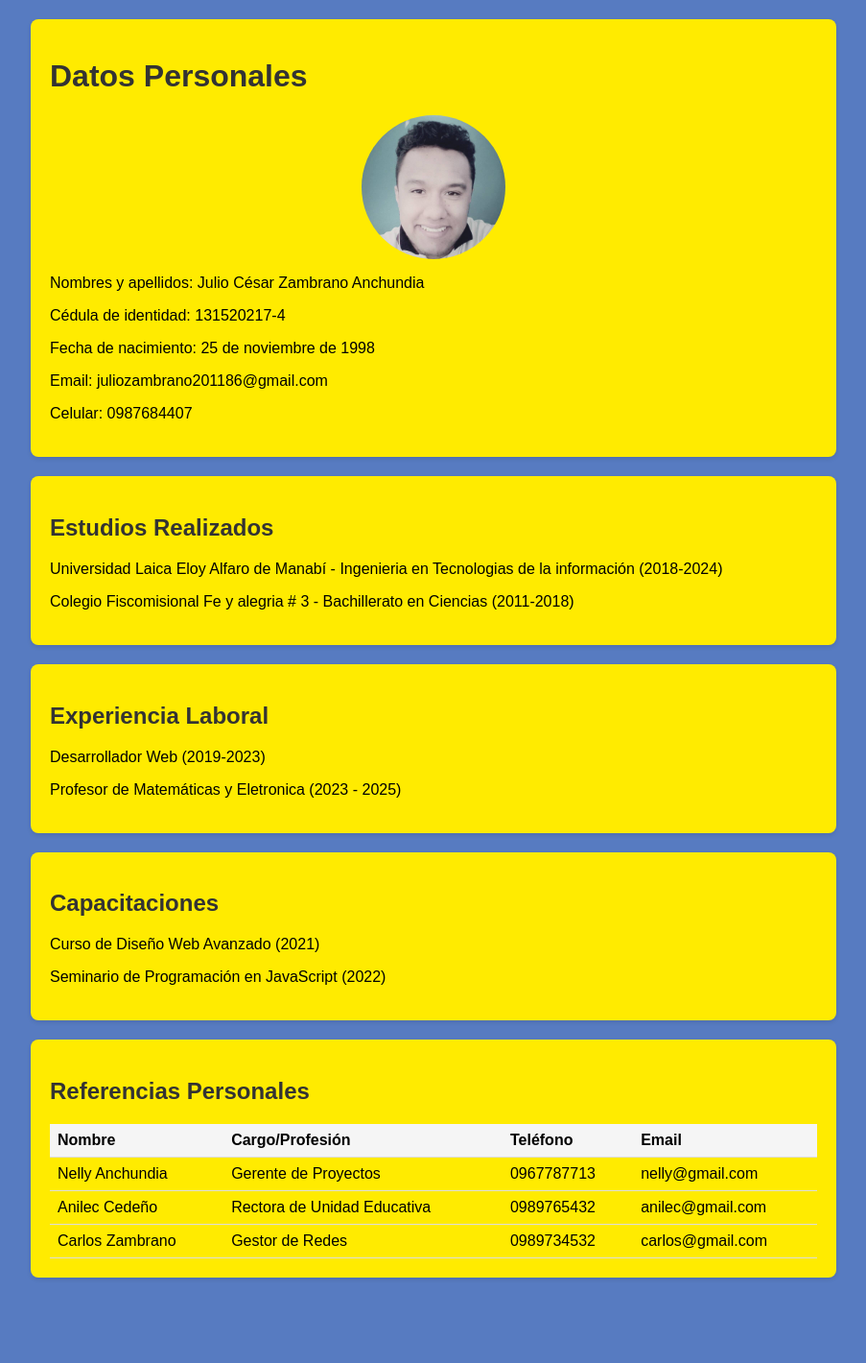
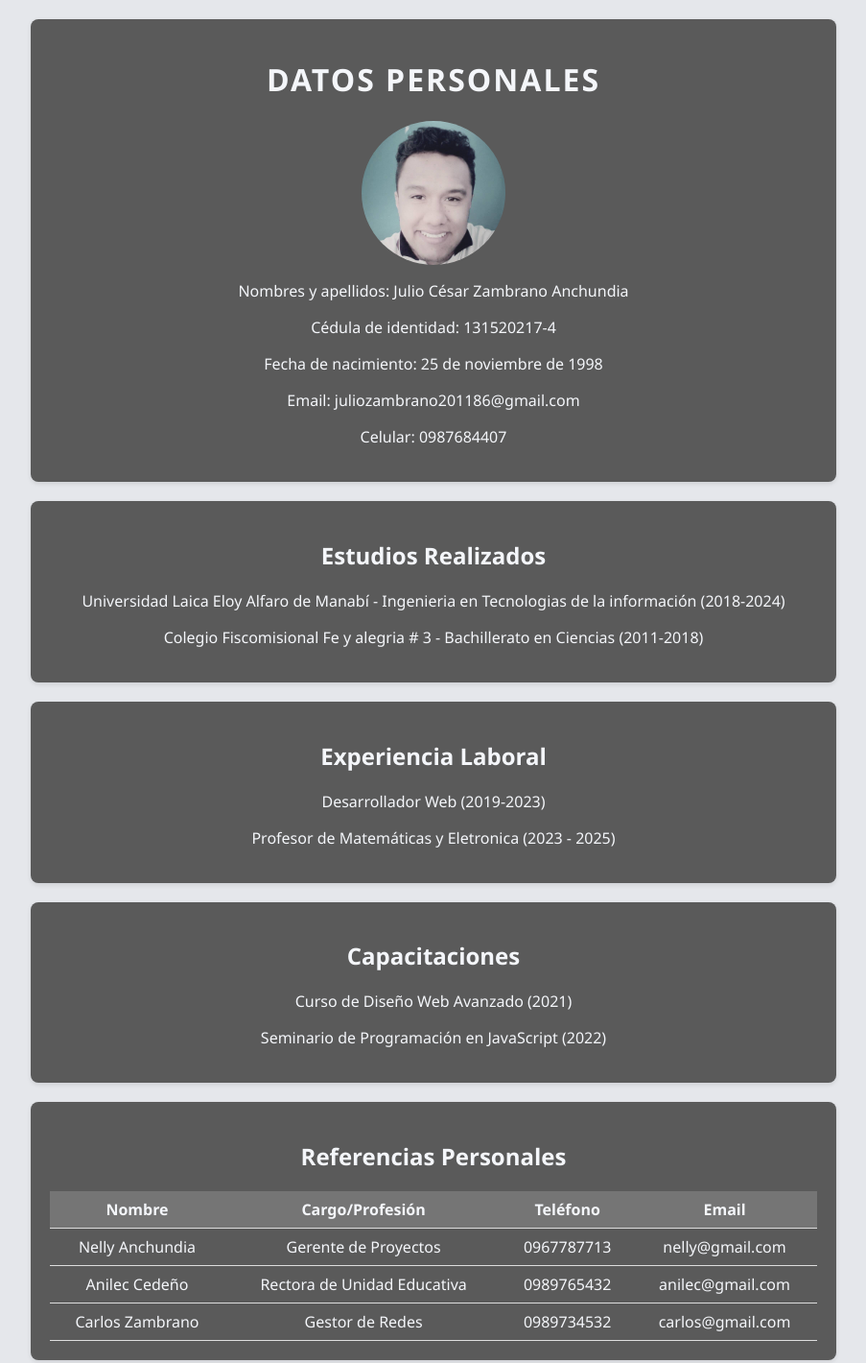
Before and after one commit to JulioZambrano25/PORTAFOLIO-JULIO-ZAMBRANO.github.io, a plain HTML site: page index.html in a window 1280 px wide. Shown: the whole page at 96% size, without its empty margins (188-1091 px from the left). Before the commit the page ends 1351 px from the top, so only its background shows below. Drawn offline with Linux system fonts and the light colour scheme.

Commit message:
Mejoras de diseño: colores más suaves, fuente profesional y textos centrados

```diff
--- a/estilos.css
+++ b/estilos.css
@@ -1,21 +1,29 @@
 body {
-    font-family: Arial, sans-serif;
+    font-family: 'Segoe UI', 'Roboto', 'Helvetica Neue', Arial, sans-serif;
     margin: 0;
     padding: 0;
-    background-color: rgb(87, 123, 193);
+    background-color: #e5e7eb; /* plomo claro */
 }
 
 .container {
     max-width: 800px;
     margin: 20px auto;
     padding: 20px;
-    background-color: rgb(255, 235, 0);
+    background-color: #5a5a5a; /* plomo semi oscuro */
+    color: #f4f6fa; /* letra clara para contraste */
     border-radius: 8px;
     box-shadow: 0 2px 5px rgba(0, 0, 0, 0.1);
+    text-align: center;
 }
 
 h1, h2 {
-    color: #333;
+    color: #f4f6fa; /* encabezados claros */
+}
+
+.container h1 {
+    text-align: center;
+    text-transform: uppercase;
+    letter-spacing: 2px;
 }
 
 img {
@@ -30,14 +38,20 @@ table {
     width: 100%;
     border-collapse: collapse;
     margin-top: 10px;
+    text-align: center;
 }
 
 th, td {
     padding: 8px;
-    text-align: left;
+    text-align: center;
     border-bottom: 1px solid #ddd;
 }
 
 th {
-    background-color: #f5f5f5;
+    background-color: #757575; /* plomo más claro para tabla */
+    color: #f4f6fa;
 }
+
+td {
+    color: #f4f6fa;
+}
```
